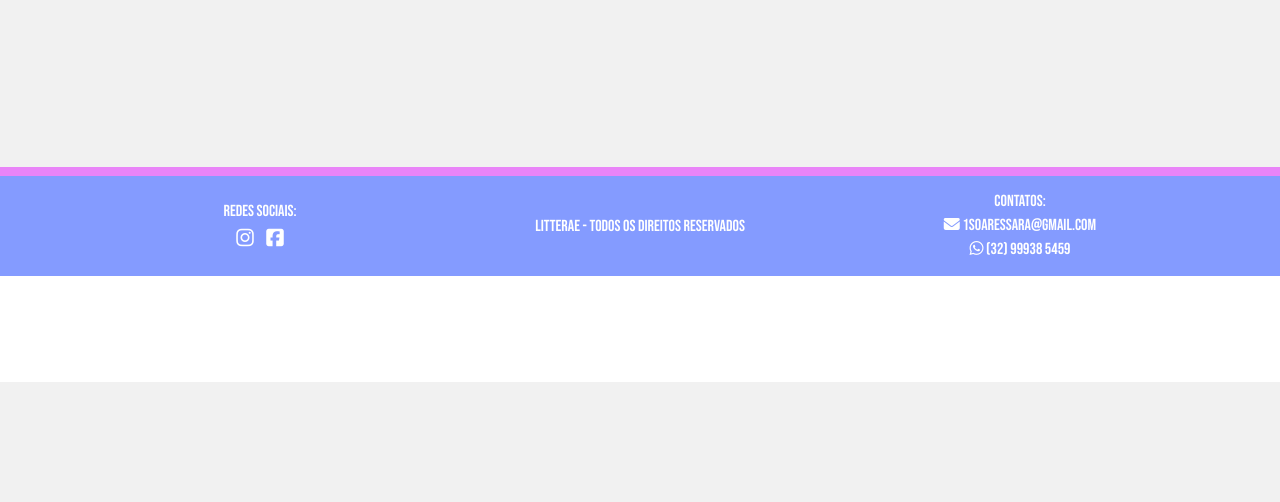
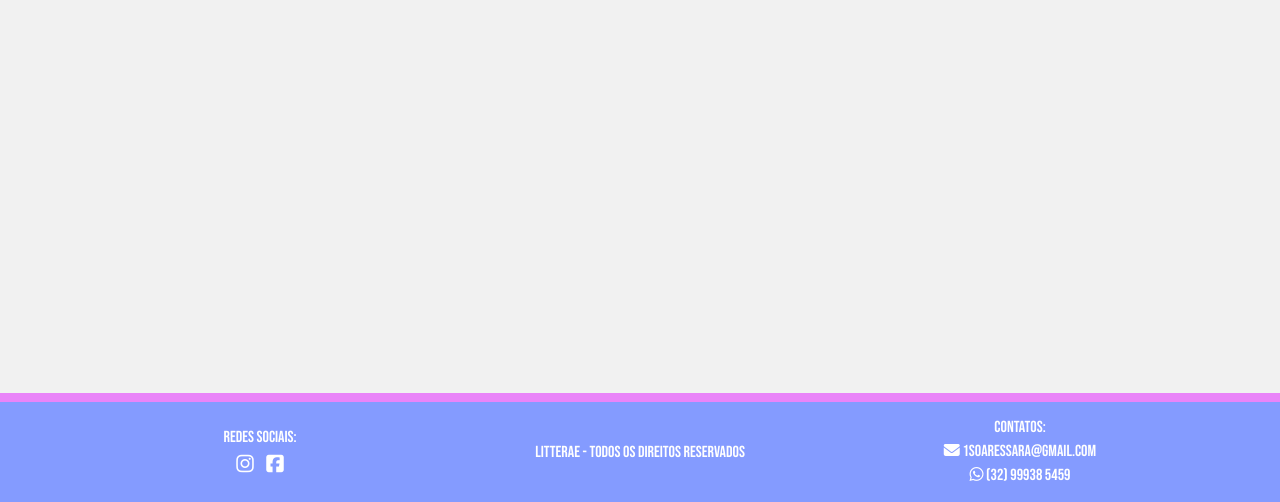
Before and after one commit to HigorTuretta/Litterae, a PHP site: page /sobreNos in a window 1280 px wide. Shown: the part 418-920 px from the top of the page. Before the commit the page ends 800 px from the top, so only its background shows below. Run offline with PHP 8.4, Linux system fonts and the light colour scheme; data that the repository does not hold is empty; some libraries are stand-ins or nearby versions.

Commit message:
cssUpdate

```diff
--- a/assets/css/style.css
+++ b/assets/css/style.css
@@ -681,3 +681,7 @@ form input, select, textarea {
 }
 
 /* SOBRE NOS END */
+
+.control-height{
+    height: 100vh;
+}
--- a/site/portifolio.php
+++ b/site/portifolio.php
@@ -6,7 +6,7 @@ $model = new modelPortifolio();
 $dados = $model->listaHabilitados($conDb);
 
 ?>
-<section class="Padrao">
+<section class="Padrao control-height">
 
     <div class="pTitle">
         <h2 class="text-center">Portifólio Completo</h2>
--- a/site/sobreNos.php
+++ b/site/sobreNos.php
@@ -10,7 +10,7 @@ $descricao = Formulario::set_value("Descricao");
 
 ?>
 
-<section class="sobreNos-section Padrao">
+<section class="sobreNos-section control-height Padrao">
     <div class="sobreNos-title">
         <h2 class="text-fluid"><?= Formulario::set_value("Titulo" , "")?></h2>
     </div>
```
Also changed, not shown: assets/images/SaraPNG.png (deleted), assets/images/ytssdf.jpg (added).
